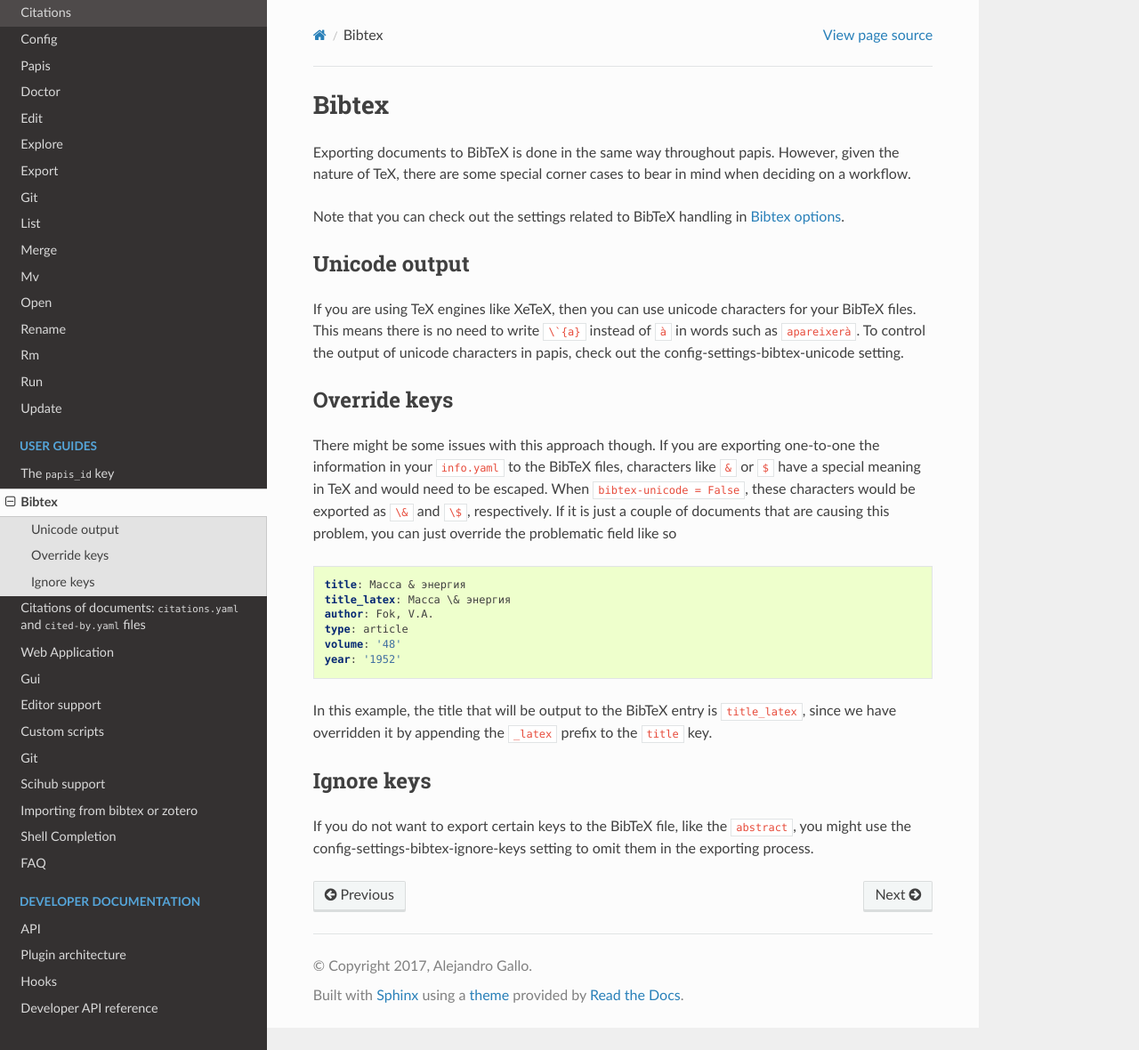
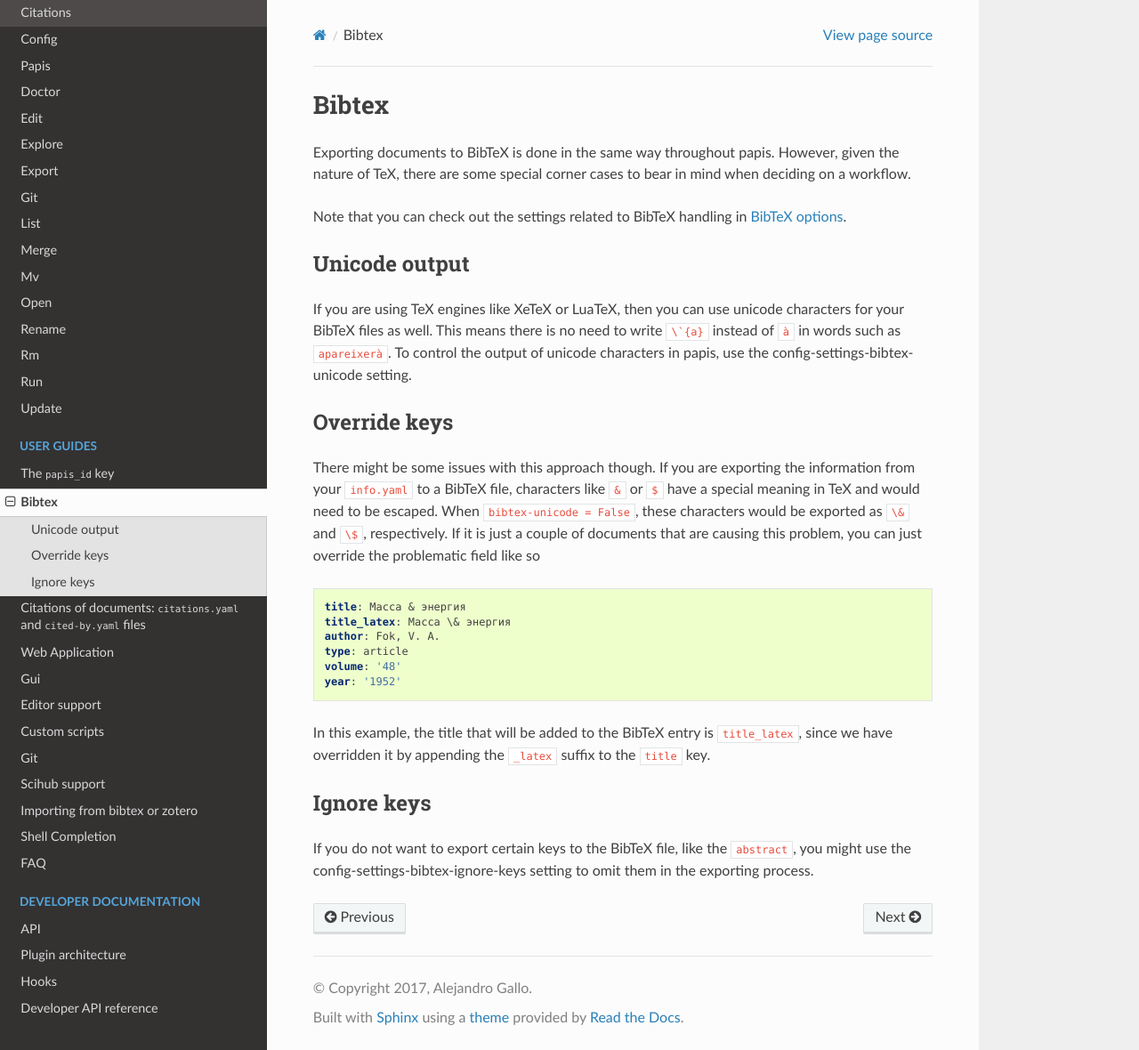
Before and after one commit to papis/papis, a Sphinx documentation site: the page built from doc/source/bibtex.rst, in a window 1280 px wide and 1180 px high. Shown: the whole window at 89% size. Built offline with Sphinx 7.4.7 and the Read the Docs theme 2.0.0, drawn with Linux system fonts in a browser that asks for light colours.

Commit message:
docs: update bibtex docs

```diff
--- a/doc/source/bibtex.rst
+++ b/doc/source/bibtex.rst
@@ -11,36 +11,34 @@ in :ref:`bibtex-options`.
 Unicode output
 --------------
 
-If you are using TeX engines like XeTeX, then you can use unicode characters
-for your BibTeX files. This means there is no need to write
+If you are using TeX engines like XeTeX or LuaTeX, then you can use unicode
+characters for your BibTeX files as well. This means there is no need to write
 ``\`{a}`` instead of ``à`` in words such as ``apareixerà``. To control the
-output of unicode characters in papis, check out the
+output of unicode characters in papis, use the
 :ref:`config-settings-bibtex-unicode` setting.
 
 Override keys
 -------------
 
 There might be some issues with this approach though. If you are
-exporting one-to-one the information in your ``info.yaml``
-to the BibTeX files, characters like ``&`` or ``$`` have a special meaning
-in TeX and would need to be escaped. When ``bibtex-unicode = False``, these
-characters would be exported as ``\&`` and ``\$``, respectively. If it
-is just a couple of documents that are causing this problem, you can just
-override the problematic field like so
+exporting the information from your ``info.yaml`` to a BibTeX file, characters
+like ``&`` or ``$`` have a special meaning in TeX and would need to be escaped.
+When ``bibtex-unicode = False``, these characters would be exported as ``\&``
+and ``\$``, respectively. If it is just a couple of documents that are causing
+this problem, you can just override the problematic field like so
 
 .. code:: yaml
 
     title: Масса & энергия
     title_latex: Масса \& энергия
-    author: Fok, V.A.
+    author: Fok, V. A.
     type: article
     volume: '48'
     year: '1952'
 
-In this example, the title that will be output to the BibTeX entry
+In this example, the title that will be added to the BibTeX entry
 is ``title_latex``, since we have overridden it by appending the ``_latex``
-prefix to the ``title`` key.
-
+suffix to the ``title`` key.
 
 Ignore keys
 -----------
```
Also changed, not shown: doc/source/default-settings.rst (+8 -6 lines).
